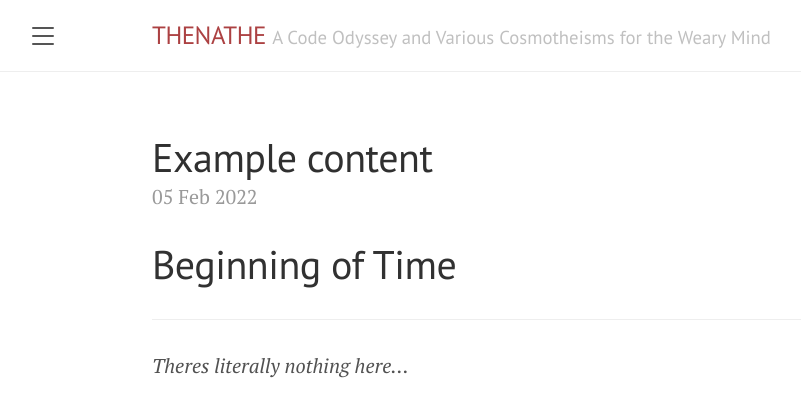
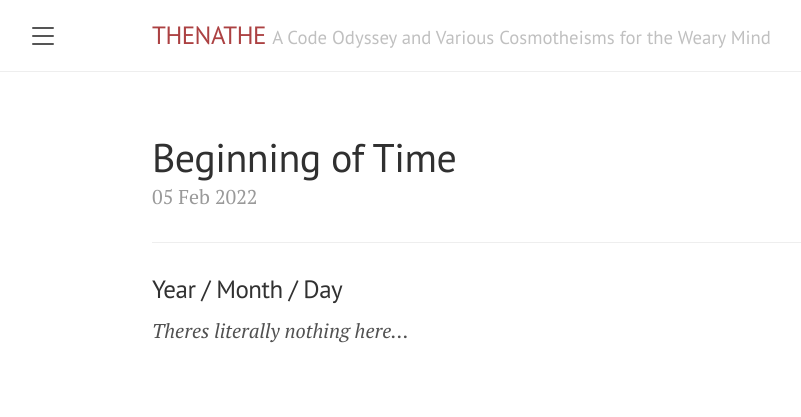
Before and after one commit to THENATHE/THENATHE.github.io, a Jekyll site: the page built from _posts/2022-02-05-year-month-day.md, in a window 1280 px wide. Shown: the top 417 px of the page, without its empty margins (8-809 px from the left). Built offline with Jekyll 4.4.1, drawn with Linux system fonts in a browser that asks for light colours.

Commit message:
Update 2022-02-05-year-month-day.md

```diff
--- a/_posts/2022-02-05-year-month-day.md
+++ b/_posts/2022-02-05-year-month-day.md
@@ -1,7 +1,7 @@
 ---
 layout: post
-title: Example content
+title: Beginning of Time
 ---
-# Beginning of Time
 -----
+### Year / Month / Day
 *Theres literally nothing here...*
```
